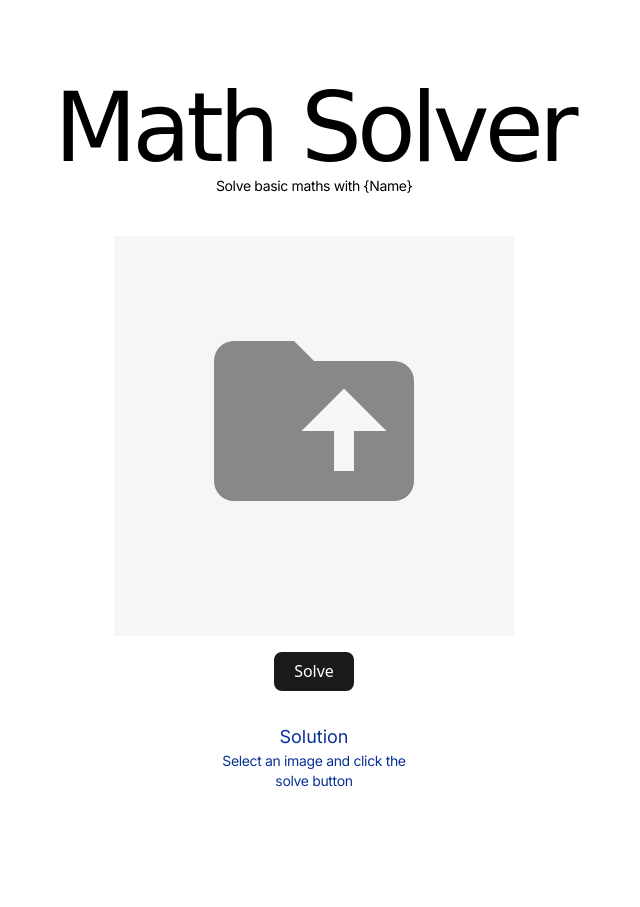
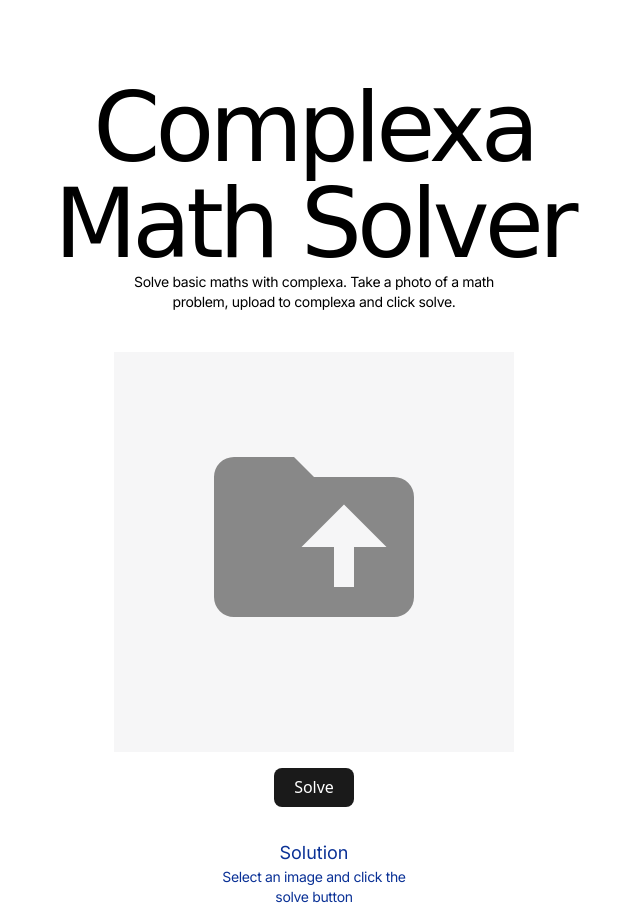
Before and after one commit to kohasummons/google-gemini-workshop, a website built with Vite: page index.html in a window 1280 px wide. Shown: the whole page, without its empty margins (326-966 px from the left). Before the commit the page ends 800 px from the top, so only its background shows below. Built offline with nearby package versions, Linux system fonts and the light colour scheme; some packages are replaced by stand-ins of ours; a web font is replaced by a local one.

Commit message:
chore(UI): update copy and clean up logic

```diff
--- a/index.html
+++ b/index.html
@@ -8,21 +8,22 @@
       rel="stylesheet"
     />
     <meta name="viewport" content="width=device-width, initial-scale=1.0" />
-    <title>Vite App</title>
+    <title>Complexa</title>
     <script type="module" src="/main.js"></script>
   </head>
   <body>
     <div
       class="container max-w-screen-sm flex flex-col items-center justify-center mx-auto"
     >
-      <header class="text-center mb-10">
+      <header class="mb-10">
         <h1
           class="font-damion lg:text-8xl text-6xl mt-20 text-center tracking-tighter"
         >
-          Math Solver
+          Complexa <span class="block"> Math Solver </span>
         </h1>
-        <p class="font-inter text-sm text-center tracking-tight">
-          Solve basic maths with {Name}
+        <p class="font-inter text-sm w-3/5 mx-auto text-center tracking-tight">
+          Solve basic maths with complexa. Take a photo of a math problem, upload
+          to complexa and click solve.
         </p>
       </header>
       <div class="mb-4">
@@ -34,10 +35,15 @@
           <input id="file-select" class="opacity-0" type="file" />
         </div>
       </div>
-      <div class="mb-8"><button id="solveBtn" class="text-white">Solve</button></div>
+      <div class="mb-8">
+        <button id="solveBtn" class="text-white">Solve</button>
+      </div>
       <div class="text-center text-electric-blue-default">
         <p class="font-inter text-lg">Solution</p>
-        <p id="solution-text" class="font-inter text-sm w-4/5 mx-auto text-center tracking-tight">
+        <p
+          id="solution-text"
+          class="font-inter text-sm w-4/5 mx-auto text-center tracking-tight"
+        >
           Select an image and click the solve button
         </p>
       </div>
--- a/main.js
+++ b/main.js
@@ -52,7 +52,6 @@ async function run() {
   const text = response.text();
 
   solutionEl.innerText = text;
-  console.log(text);
 }
 
 solveBtn.addEventListener('click', () => {
```
